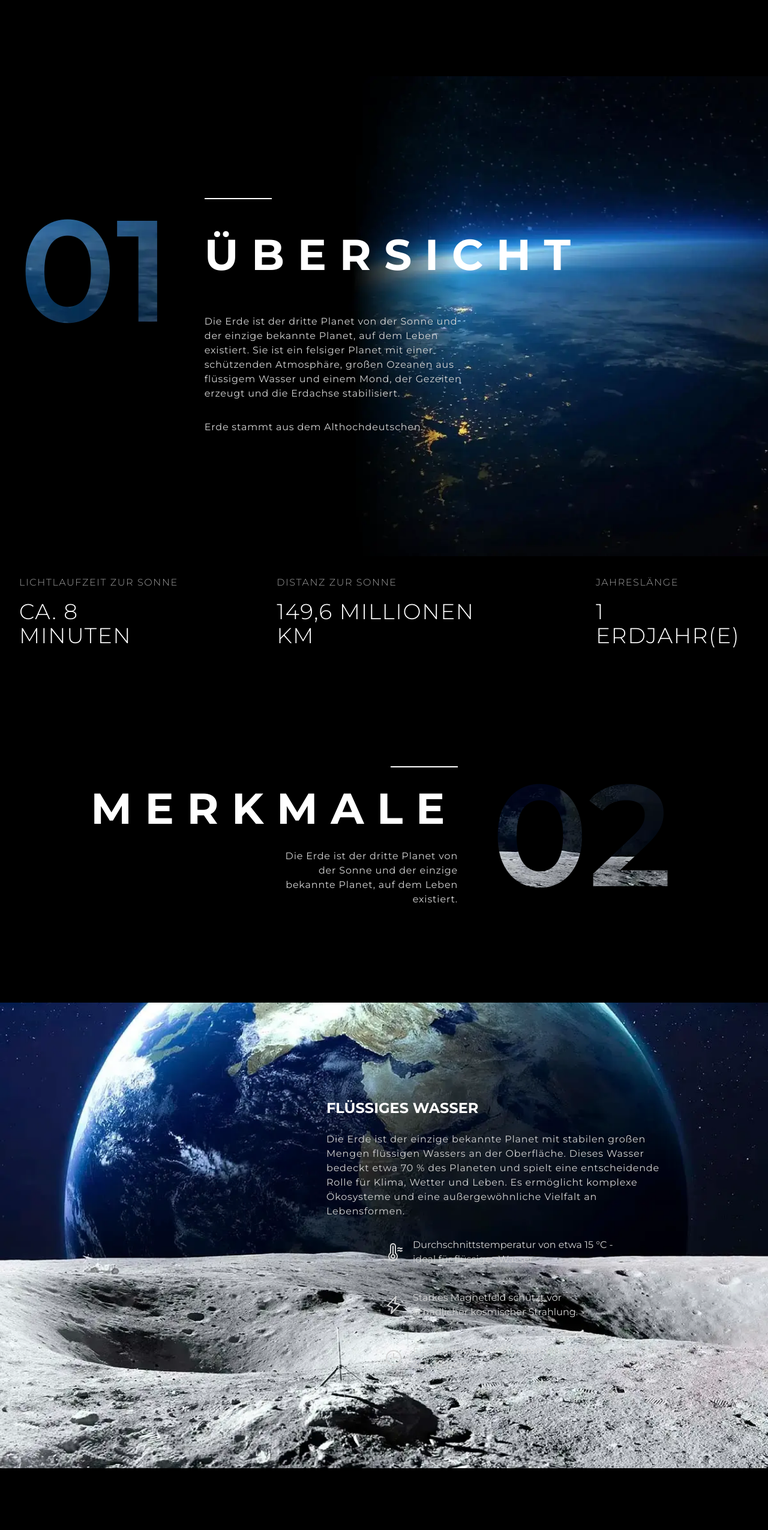
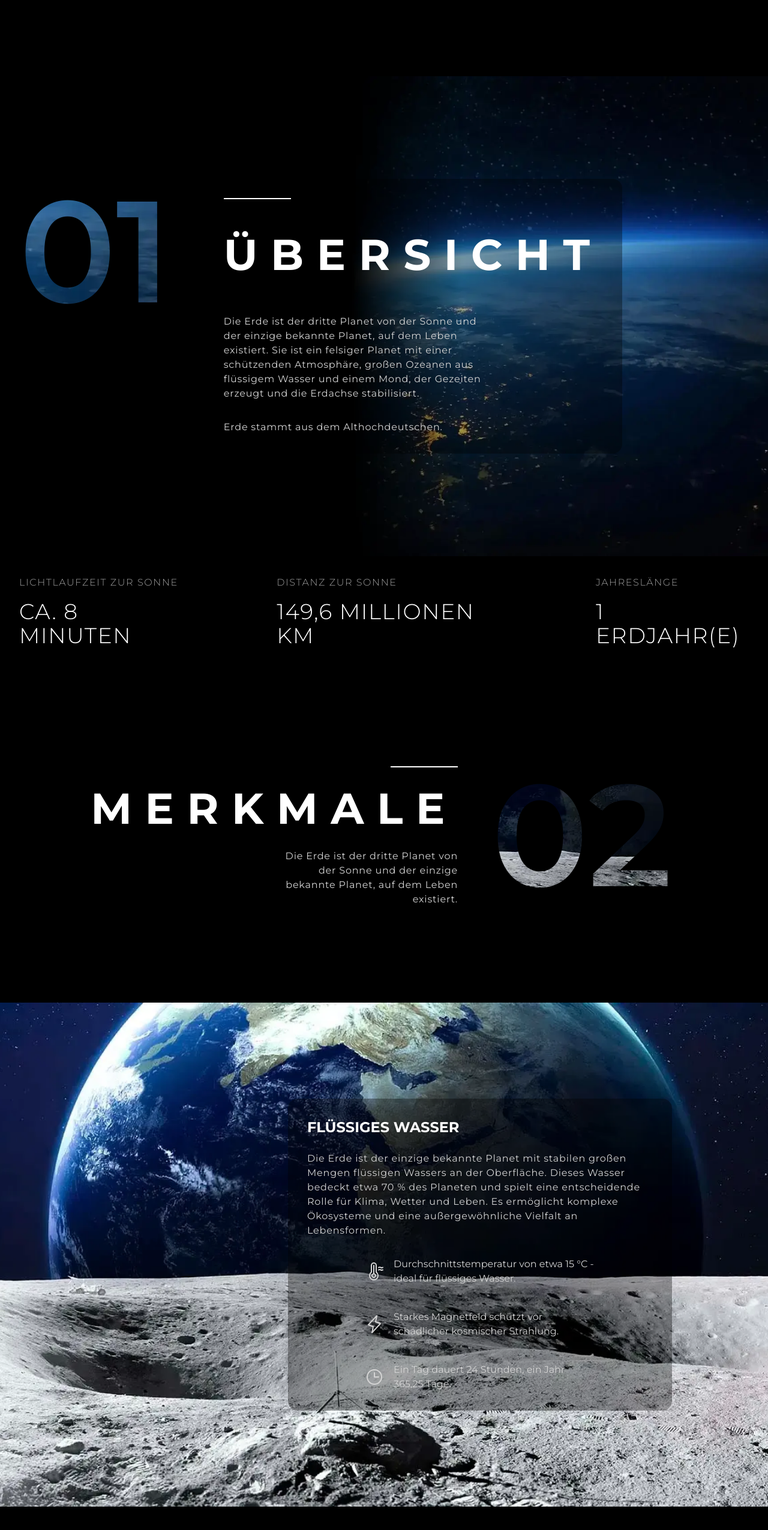
Before and after one commit to zeroequalsone/orbit, a Next.js app: page /solar-system in a window 1280 px wide. Shown: the part 1497-4047 px from the top of the page at 60% size. Built offline with nearby package versions, Linux system fonts and the light colour scheme.

Commit message:
fix(styling): added black bg containers for features and overview section

```diff
--- a/app/components/solar-system/FeaturesSection.tsx
+++ b/app/components/solar-system/FeaturesSection.tsx
@@ -82,7 +82,7 @@ export default function FeaturesSection({ planet }: { planet: Planet }) {
           }}
         >
           <div className="flex lg:flex-col gap-14 p-8 lg:p-40 items-end">
-            <div className="flex flex-col items-center gap-8">
+            <div className="flex flex-col items-center gap-8 bg-black/35 p-8 rounded-2xl">
               <div className="flex flex-col gap-6 lg:w-xl">
                 <p className="text-xl lg:text-2xl font-bold uppercase">
                   {planet.featureTitle}
--- a/app/components/solar-system/OverviewSection.tsx
+++ b/app/components/solar-system/OverviewSection.tsx
@@ -15,7 +15,7 @@ export default function OverviewSection({ planet }: { planet: Planet }) {
         >
           01
         </p>
-        <div className="flex flex-col gap-8 lg:gap-16">
+        <div className="flex flex-col gap-8 lg:gap-16 bg-black/35 p-8 rounded-2xl">
           <div className="flex flex-col lg:gap-4 gap-8">
             <span className="border border-white w-14 lg:w-28 lg:mb-10"></span>
             <p className="text-3xl lg:text-7xl font-bold uppercase tracking-[0.3em]">
```
